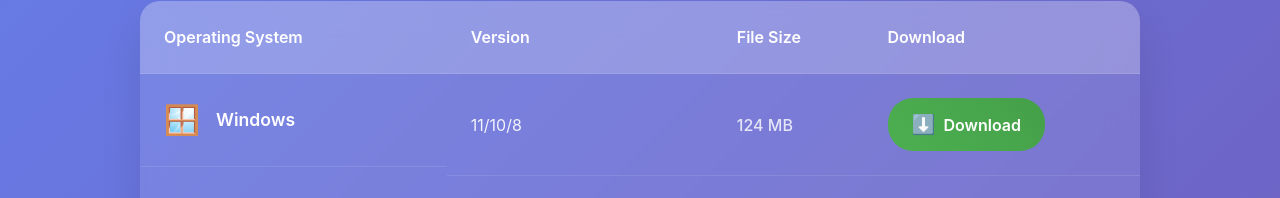
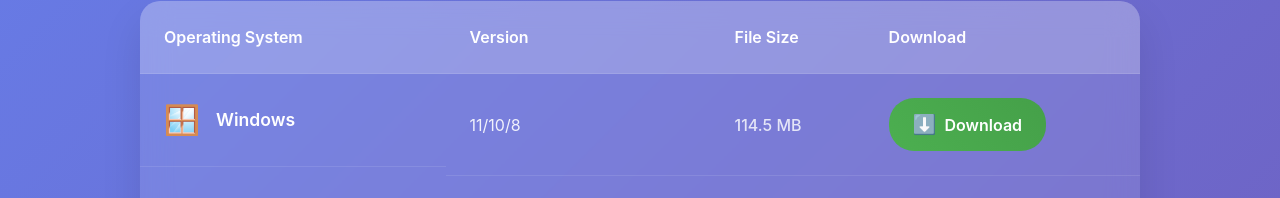
Before and after one commit to sparshhgupta/trackvisiongui, a React (Create React App) app: page /#/installation in a window 1280 px wide. Shown: the part 300-498 px from the top of the page. Built offline with nearby package versions, Linux system fonts and the light colour scheme.

Commit message:
Download link updated for server

```diff
--- a/src/components/InstallationPage.js
+++ b/src/components/InstallationPage.js
@@ -20,8 +20,8 @@
       icon: '🪟',
       version: '11/10/8',
       filename: 'TrackVision-Setup-Windows.exe',
-      size: '124 MB',
-      url: 'https://drive.google.com/uc?export=download&id=17QnycGIJuwG9kJ0HWhODuq-xCAfGSjCq'
+      size: '114.5 MB',
+      url: 'https://github.com/sparshhgupta/trackvisionserver/releases/download/v1.0.0/trackvision-server-windows.zip'
     },
     {
       os: 'macOS',
```
